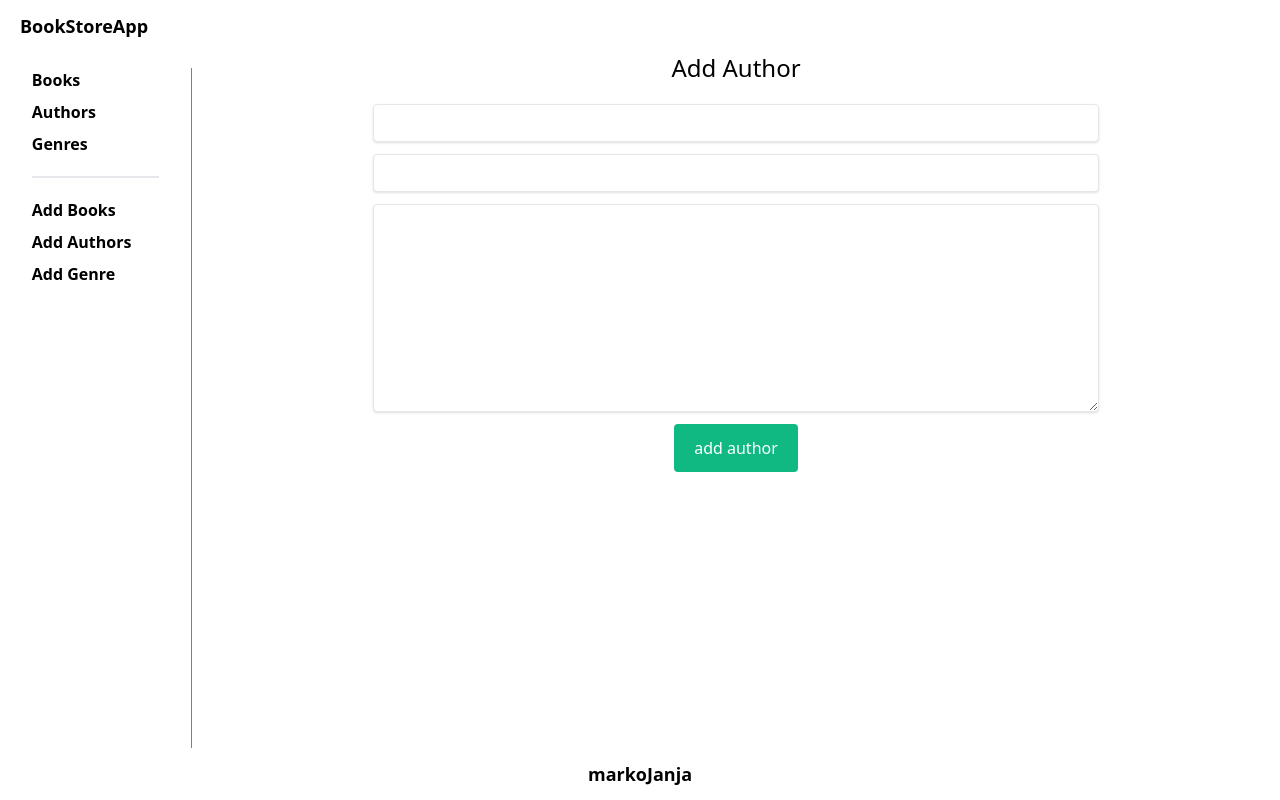
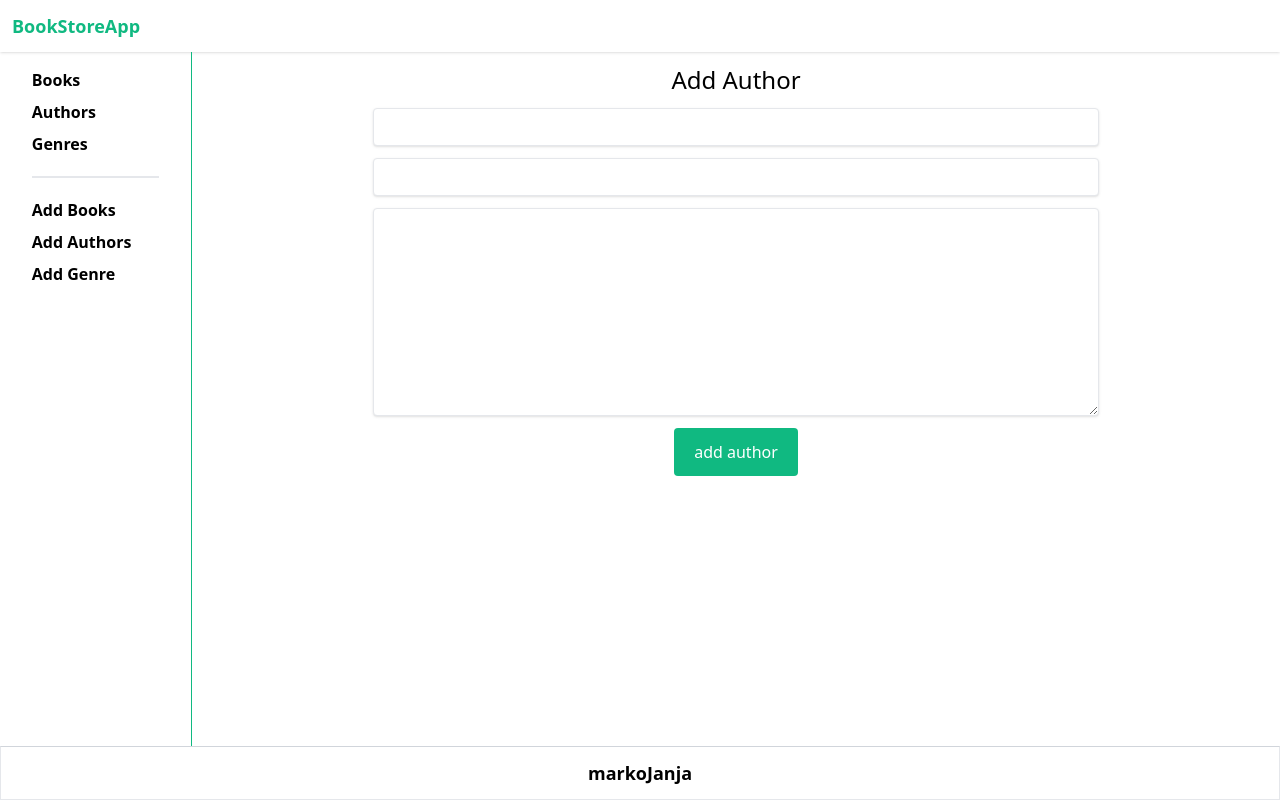
Before and after one commit to markojanja/bookstore_app, a React (Vite) app in the folder frontend/: page /authors/create in a window 1280 px wide. Built offline with nearby package versions, Linux system fonts and the light colour scheme.

Commit message:
added styles

```diff
--- a/frontend/src/components/Footer.jsx
+++ b/frontend/src/components/Footer.jsx
@@ -2,7 +2,7 @@ import { Link } from "react-router-dom";
 
 const Footer = () => {
   return (
-    <footer className="flex items-center justify-center p-3">
+    <footer className="flex items-center justify-center p-3 border border-t-gray-300">
       <Link
         className="font-bold text-lg"
         to="https://github.com/markojanja/bookstore_app"
--- a/frontend/src/components/Navbar.jsx
+++ b/frontend/src/components/Navbar.jsx
@@ -2,8 +2,8 @@ import { Link } from "react-router-dom";
 
 const Navbar = () => {
   return (
-    <nav className="flex items-center justify-start ml-2 p-3">
-      <Link className="font-bold text-lg" to={"/"}>
+    <nav className="flex items-center justify-start p-3 shadow">
+      <Link className="font-bold text-lg text-emerald-500" to={"/"}>
         BookStoreApp
       </Link>
     </nav>
--- a/frontend/src/components/Sidebar.jsx
+++ b/frontend/src/components/Sidebar.jsx
@@ -2,7 +2,7 @@ import { Link } from "react-router-dom";
 
 const Sidebar = () => {
   return (
-    <div className="flex flex-col gap-5 items-center justify-start mt-4 border-r border-r-emerald-500">
+    <div className="flex flex-col gap-5 items-center justify-start pt-4 border-r border-r-emerald-500">
       <ul className="flex flex-col gap-2 items-start w-4/6 mx-auto">
         <li className="font-semibold">
           <Link to={"/books"}>Books</Link>
--- a/frontend/src/pages/CreateAuthor.jsx
+++ b/frontend/src/pages/CreateAuthor.jsx
@@ -33,8 +33,7 @@ const CreateAuthor = () => {
   };
 
   return (
-    <div>
-      <div className="flex flex-col items-center justify-center gap-5">
+    <div className="flex flex-col gap-3 items-center justify-start pt-3">
       <h2 className="text-2xl">Add Author</h2>
       <AuthorForm
         handleFormSubmit={handleFormSubmit}
@@ -47,7 +46,6 @@ const CreateAuthor = () => {
         label={"add author"}
       />
     </div>
-    </div>
   );
 };
 
--- a/frontend/src/pages/CreateGenre.jsx
+++ b/frontend/src/pages/CreateGenre.jsx
@@ -25,7 +25,7 @@ const CreateGenre = () => {
     }
   };
   return (
-    <div className="flex flex-col items-center justify-start gap-5">
+    <div className="flex flex-col gap-3 items-center justify-start pt-3">
       <h2 className="text-2xl">Add genre</h2>
       <GenreForm
         handleFormSubmit={handleFormSubmit}
```
Lines whose indentation alone changed are shown as unchanged.
